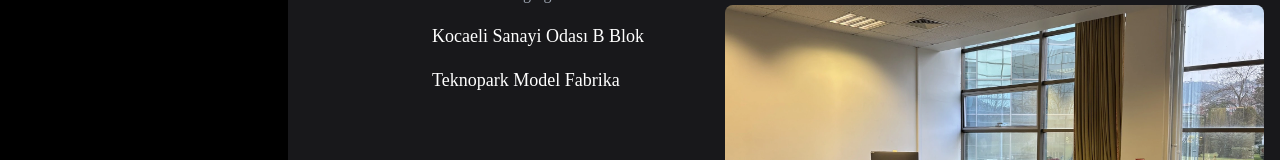
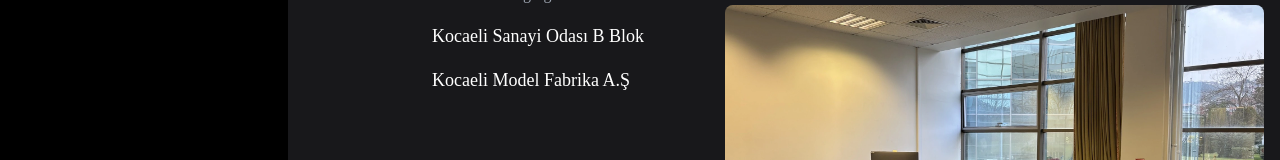
Before and after one commit to iberatkaya/1999mimarlik, a Next.js app: page /projects/eximbank in a window 1280 px wide. Shown: the part 410-570 px from the top of the page. Built offline with nearby package versions, Linux system fonts and the light colour scheme.

Commit message:
Updated image and title

```diff
--- a/src/app/page.tsx
+++ b/src/app/page.tsx
@@ -167,7 +167,7 @@
                 >
                   <IoIosArrowUp size={20} />
                 </button>
-                <span className="font-serif">Teknopark Model Fabrika</span>
+                <span className="font-serif">Kocaeli Model Fabrika A.Ş</span>
                 <button
                   onClick={(e) => {
                     e.stopPropagation();
--- a/src/app/projects/[projectId]/content.tsx
+++ b/src/app/projects/[projectId]/content.tsx
@@ -41,7 +41,7 @@
     },
     {
       id: "teknopark",
-      title: "Teknopark Model Fabrika",
+      title: "Kocaeli Model Fabrika A.Ş",
       description:
         "The construction and electrical implementation of the project located in Kocaeli University Technopark campus in Başiskele was carried out by Segay, while the layout planning was done by 1999 Architects.",
       //"Başiskele’de Kocaeli Üniversitesi Teknopark kampüsünde yer alan projenin inşaat ve elektrik uygulaması Segay tarafından yapılırken yerleşim planlaması tarafımızca yapılmıştır.",
--- a/src/app/splash/index.tsx
+++ b/src/app/splash/index.tsx
@@ -44,11 +44,11 @@
     <div className="fixed inset-0 bg-black z-50 flex items-center justify-center">
       <div className="text-white text-4xl font-serif animate-fade-in">
         <Image
-          src="/logo.jpg"
+          src="/splash_logo.jpg"
           width={64}
           height={64}
           alt="1999 Architects Logo"
-          className="w-36 h-36 animate-pulse"
+          className="w-48 h-48 animate-pulse"
         />
       </div>
     </div>
```
Also changed, not shown: public/splash_logo.jpg (added).
